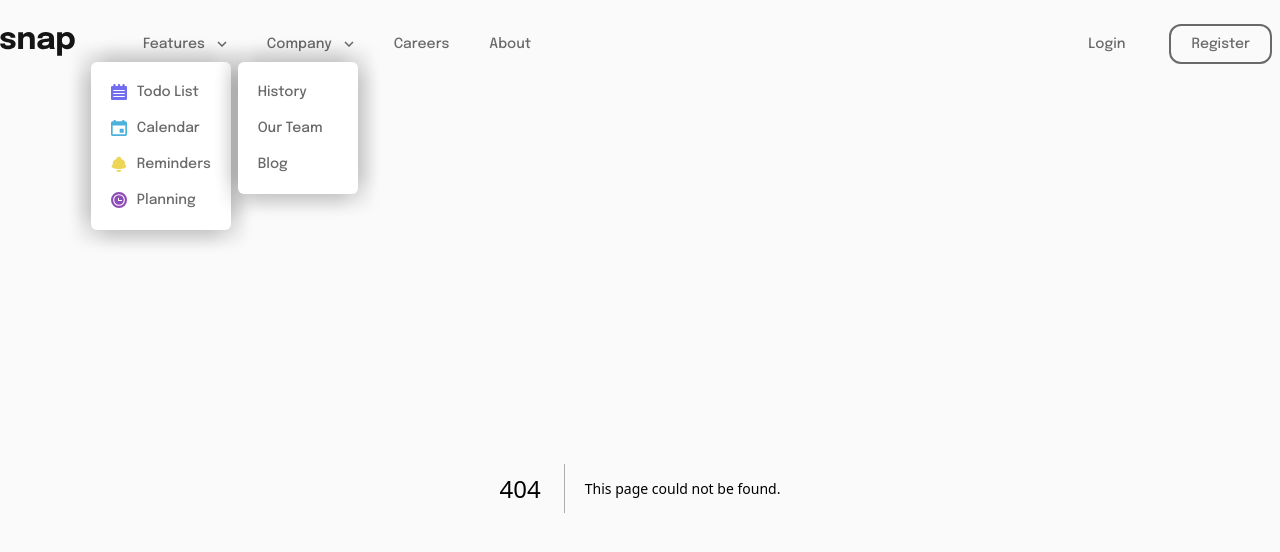
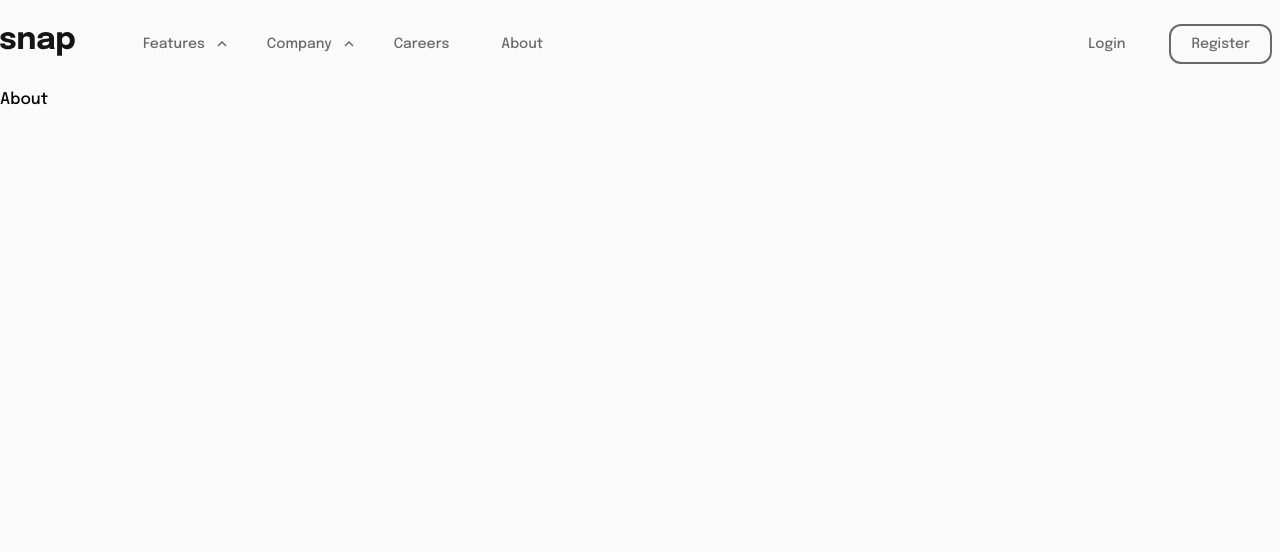
Before and after one commit to firdesOya/frontendMentorChallenge, a Next.js app in the folder dropdown-intro-section/: page /about in a window 1280 px wide. Before the commit this address had no page. Shown: the top 552 px of the page. Built offline with nearby package versions, Linux system fonts and the light colour scheme.

Commit message:
last update

```diff
--- /dev/null
+++ b/dropdown-intro-section/src/app/about/page.js
@@ -0,0 +1,7 @@
+import React from 'react'
+
+export default function About() {
+  return (
+    <div>About</div>
+  )
+}
--- a/dropdown-intro-section/src/app/components/Header.js
+++ b/dropdown-intro-section/src/app/components/Header.js
@@ -13,7 +13,7 @@ export default function Header() {
 
   return (
     <header className='py-6 px-6 md:px-0 container max-w-[1370px] mx-auto flex items-center justify-between md:gap-16 text-sm font-medium'>
-      <Link href="#">
+      <Link href="/">
         <img src='/images/logo.svg' />
       </Link>
       <div className='block md:hidden cursor-pointer' onClick={onClickToggle}>
--- a/dropdown-intro-section/src/app/components/NavList.js
+++ b/dropdown-intro-section/src/app/components/NavList.js
@@ -1,29 +1,58 @@
 'use client'
-import React, { useState } from 'react'
+import React, { useEffect, useState } from 'react'
 import { navList } from '../constant/config'
 import Link from 'next/link'
 
 export default function NavList() {
   const [openDropDown, setOpenDropDown] = useState(null);
+  const [isDesktop, setIsDesktop] = useState(false);
 
+  useEffect(() => {
+    // Tarayıcıda ekran genişliğini kontrol et
+    const handleResize = () => {
+      setIsDesktop(window.innerWidth >= 768);
+    };
+
+    // İlk renderda kontrol et
+    handleResize();
+
+    // Ekran boyutu değiştikçe güncelle
+    window.addEventListener('resize', handleResize);
+
+    // Temizle
+    return () => window.removeEventListener('resize', handleResize);
+  }, []);
 
   return (
     <nav className='flex flex-col md:flex-row capitalize gap-4 md:gap-8'>
       {navList.map((item) => {
-        return <div key={item.id} className='cursor-pointer relative'>
+        return <div
+          key={item.id}
+          className='cursor-pointer relative group'
+        >
           <Link
+            onClick={() => {
+              if (!isDesktop) {
+                setOpenDropDown(openDropDown === item.id ? null : item.id);
+              }
+            }}
             href={item.path}
-            className='flex flex-row items-center gap-3 px-1 py-1 text-medium-gray hover:text-almost-black'>
+            className={`flex flex-row items-center gap-3 px-1 py-2 ${openDropDown === item.id ? 'text-almost-black' : 'text-medium-gray'}  hover:text-almost-black`}>
             {item.title}
-            {item.icon && <img src={item.icon} />}
+            <img
+              src={openDropDown === item.id || isDesktop ? item.icon1 : item.icon}
+              className={`transition-transform duration-300 ${openDropDown === item.id || (isDesktop && 'group-hover:rotate-180')
+                }`}
+            />
           </Link>
           {item.sublinks &&
-            <div className='flex flex-col justify-start gap-4 text-medium-gray absolute bg-white rounded-md custom-shadow p-5 right-0 top-8 min-w-[120px]'>
+            <div className={`flex-col  ${openDropDown === item.id ? 'flex' : 'hidden'
+              } justify-start gap-4 md:group-hover:flex text-medium-gray relative md:absolute md:bg-white md:rounded-md md:custom-shadow p-5 md:right-0 top-0 md:top-8 min-w-[120px]`}>
               {item.sublinks.map((subItem) => {
-                return <div key={subItem.id} className='flex flex-row text-medium-gray hover:text-almost-black items-center gap-2.5 '>
+                return <Link href={subItem.path} key={subItem.id} className='flex flex-row text-medium-gray hover:text-almost-black items-center gap-2.5 '>
                   {subItem.icon && <div className='w-4 h-4 flex-shrink-0'><img className='w-full h-full' src={subItem.icon} /></div>}
                   {subItem.title}
-                </div>
+                </Link>
               })}
             </div>}
         </div>
--- a/dropdown-intro-section/src/app/constant/config.js
+++ b/dropdown-intro-section/src/app/constant/config.js
@@ -3,11 +3,12 @@ export const navList = [{
   title: "features",
   path: "#",
   icon: "/images/icon-arrow-down.svg",
+  icon1: "/images/icon-arrow-up.svg",
   sublinks: [
-    { id: 1, title: "Todo List", icon: "/images/icon-todo.svg" },
-    { id: 2, title: "Calendar", icon: "/images/icon-calendar.svg" },
-    { id: 3, title: "Reminders", icon: "/images/icon-reminders.svg" },
-    { id: 4, title: "Planning", icon: "/images/icon-planning.svg" },
+    { id: 1, title: "Todo List", icon: "/images/icon-todo.svg",path: "/features/todo-list",  },
+    { id: 2, title: "Calendar", icon: "/images/icon-calendar.svg",path: "/features/calender",  },
+    { id: 3, title: "Reminders", icon: "/images/icon-reminders.svg",path: "/features/reminders",  },
+    { id: 4, title: "Planning", icon: "/images/icon-planning.svg",path: "/features/planning",  },
   ],
 },
 {
@@ -15,21 +16,22 @@ export const navList = [{
   title: "company",
   path: "#",
   icon: "/images/icon-arrow-down.svg",
+  icon1: "/images/icon-arrow-up.svg",
   sublinks: [
-    { id: 1, title: "History" },
-    { id: 2, title: "Our Team" },
-    { id: 3, title: "Blog" },
+    { id: 1, title: "History",path: "/company/history", },
+    { id: 2, title: "Our Team",path: "/company/our-team", },
+    { id: 3, title: "Blog",path: "/company/blog", },
   ],
 },
 {
   id: 3,
   title: "careers",
-  path: "#",
+  path: "/careers",
 },
 {
   id: 4,
   title: "about",
-  path: "#",
+  path: "/about",
 }]
 
 export const imageLogo = [
```
